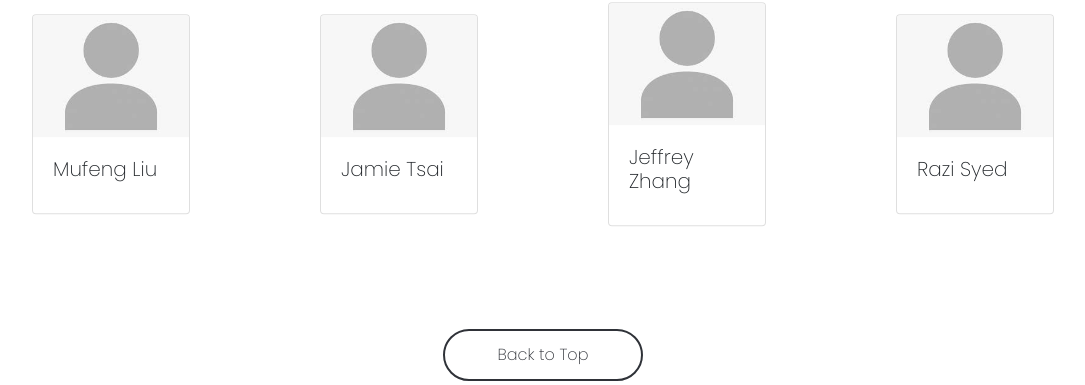
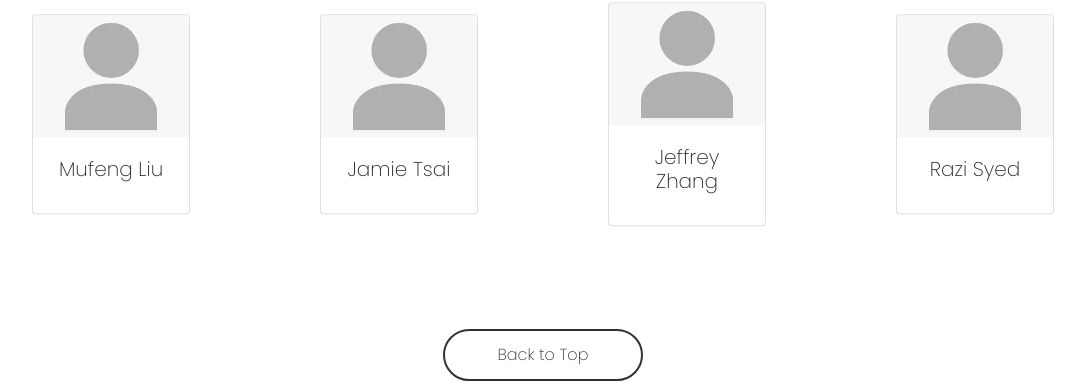
Before and after one commit to razlze/Health-Connect, a Flask app: page / in a window 1280 px wide. Shown: the part 1939-2324 px from the top of the page, without its empty margins (97-1182 px from the left). Run offline with Flask 2, Linux system fonts and the light colour scheme; some libraries are stand-ins or nearby versions.

Commit message:
another commit :)

```diff
--- a/main.py
+++ b/main.py
@@ -111,6 +111,8 @@
       print("before deleteing index", filtered)
       del filtered["index"]
       print("after deleteing index", filtered)
+      filtered.sort_values(by=["total_time"])
+
       return render_template("application.html", hasData=True, column_names=["Facility Type", "Facility Name", "Postal Code", "Wait Time", "Total Time"], row_data=list(filtered.values.tolist()))
 
   return render_template('preferences.html', title='Preferences', form=form)
--- a/static/styles.css
+++ b/static/styles.css
@@ -128,7 +128,9 @@
   text-align: left;
 }
 
-
+h5 {
+  text-align: center;
+}
 /* About section */
 
 #about-bg {
```
Also changed, not shown: static/images/jeffrey.png (added), static/images/mufeng.jpg (added), 2 other files.
